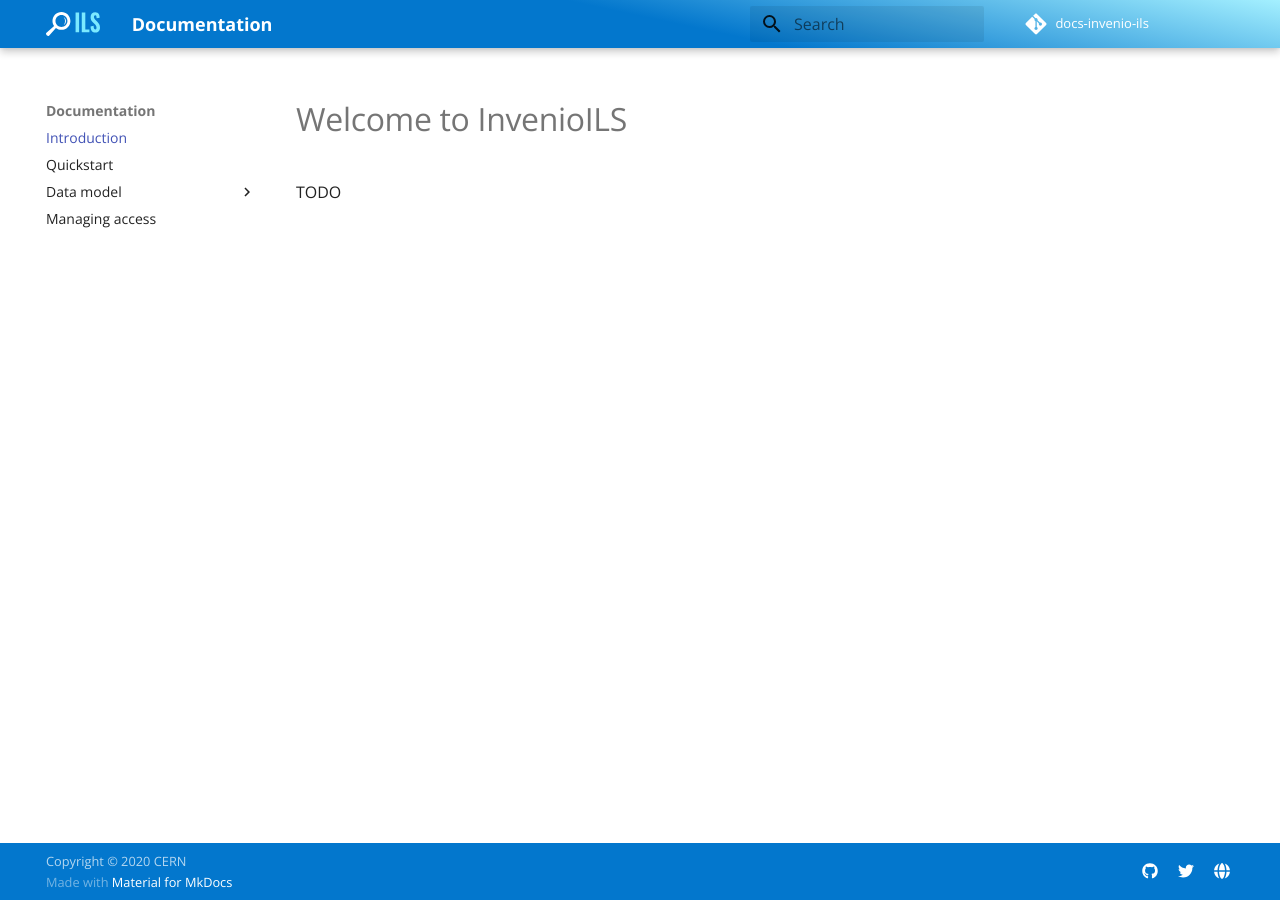
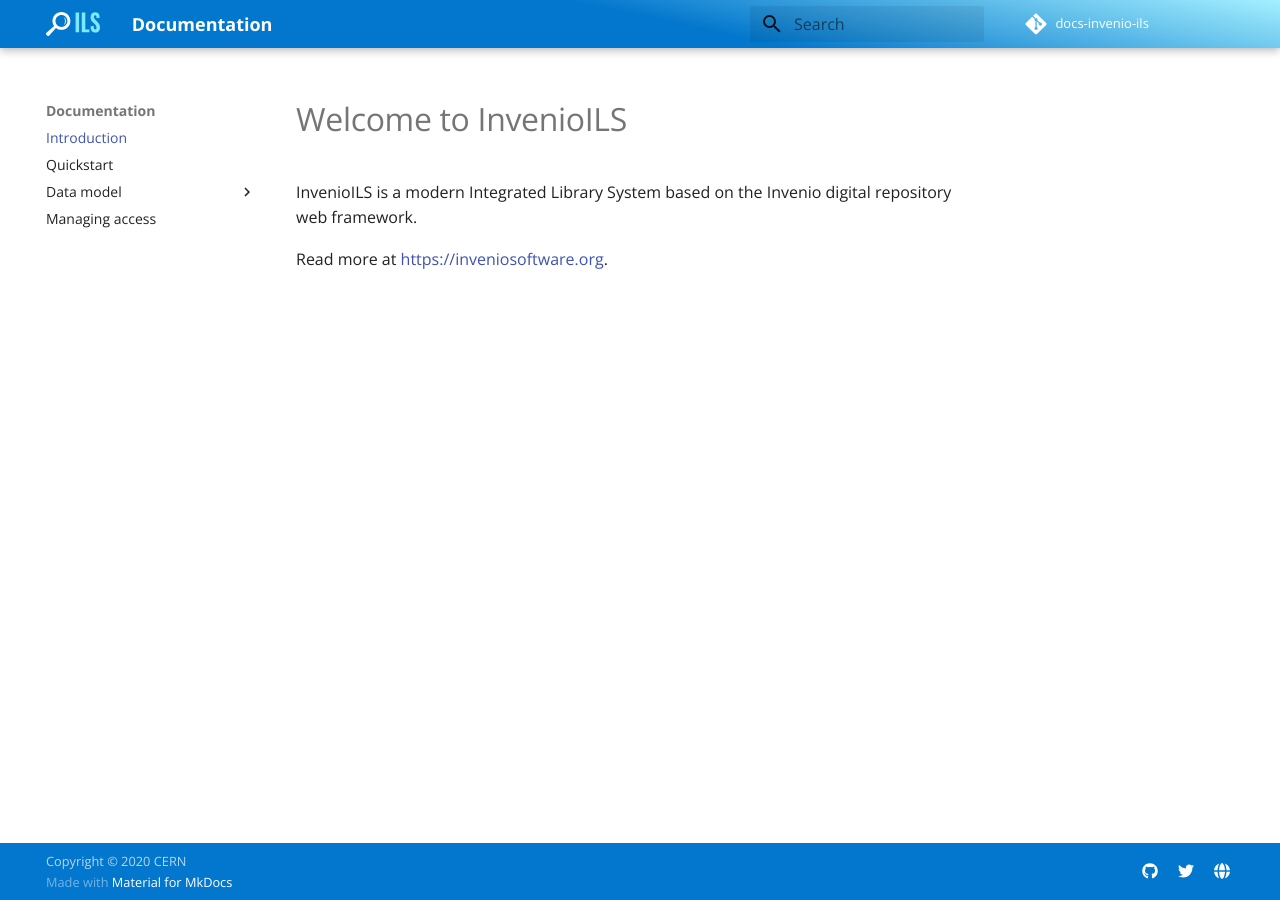
Before and after one commit to inveniosoftware/docs-invenio-ils, an MkDocs documentation site: the page built from docs/index.md, in a window 1280 px wide. Built offline with MkDocs 1.6.1 and Material for MkDocs 9.7.7, drawn with Linux system fonts in a browser that asks for light colours; comment, search, counter and statistics services are not loaded.

Commit message:
change index content

```diff
--- a/docs/index.md
+++ b/docs/index.md
@@ -1,3 +1,5 @@
 # Welcome to InvenioILS
 
-TODO
+InvenioILS is a modern Integrated Library System based on the Invenio digital repository web framework.
+
+Read more at [https://inveniosoftware.org](https://inveniosoftware.org).
```
